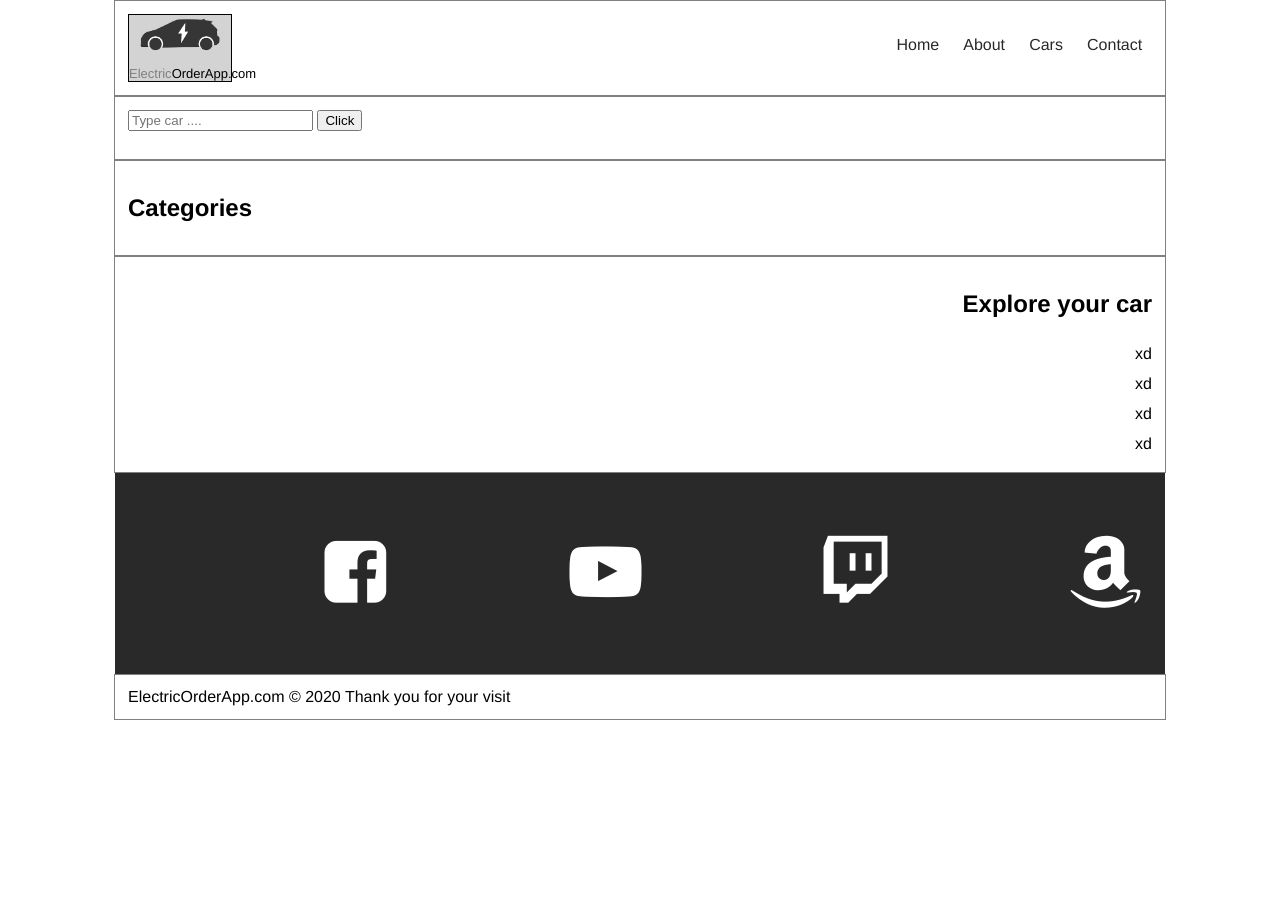
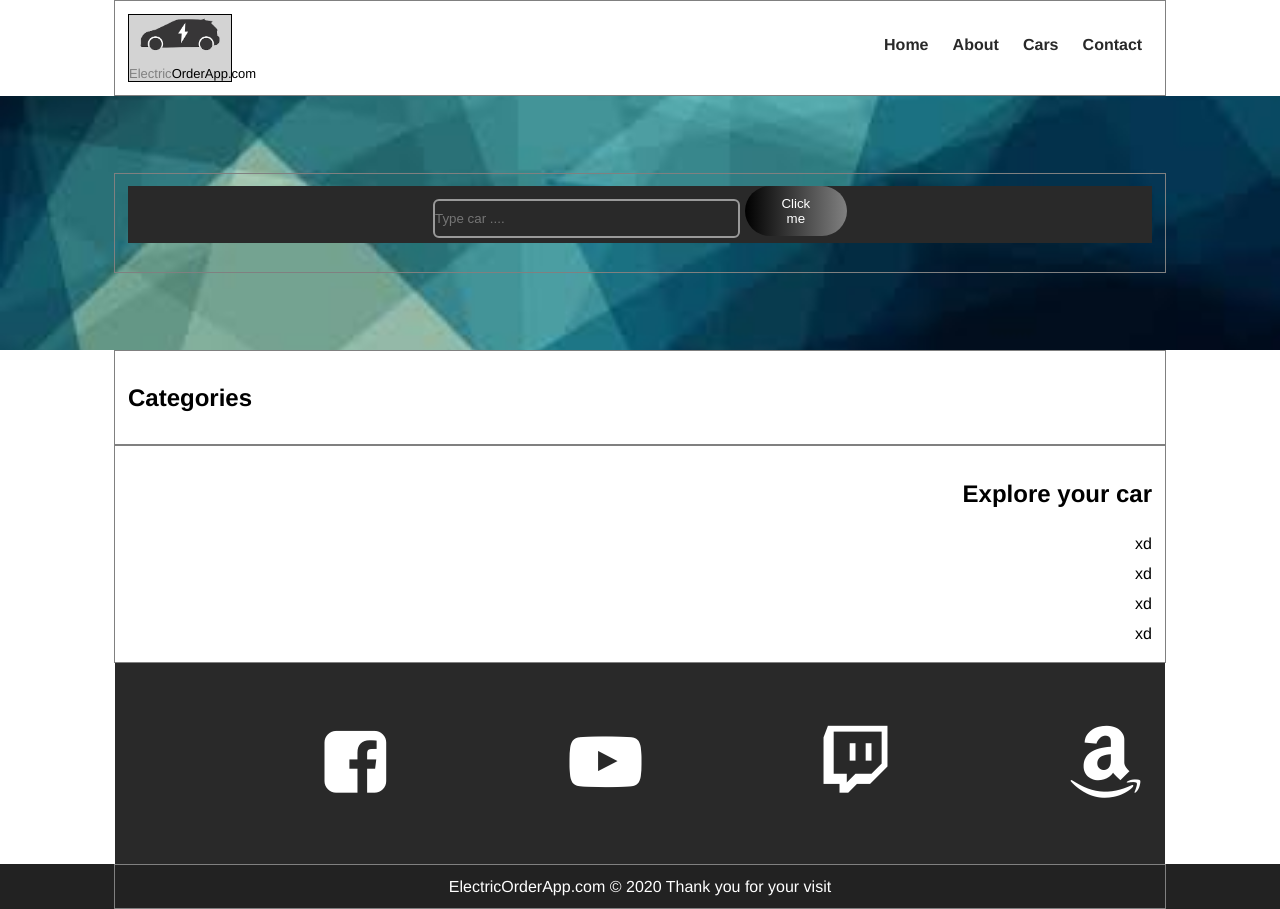
Before and after one commit to Conrado1212/SimpleCarOrderPage, a PHP site: page / in a window 1280 px wide. Before the commit the page ends 720 px from the top, so only its background shows below. Run offline with PHP 8.4, Linux system fonts and the light colour scheme.

Commit message:
add form and background

```diff
--- a/css/style.css
+++ b/css/style.css
@@ -3,6 +3,7 @@ body{
     font-family: 'Franklin Gothic Medium', 'Arial Narrow', Arial, sans-serif;
     margin: 0 0;
     padding: 0 0 ;
+
 }
 .conteiner{
     width:80%;
@@ -41,7 +42,11 @@ span{
 .menu ul li a{
    color: #292929;
    text-decoration: none;
+   font-weight: bolder;
  }
+ .menu ul li a:hover{
+    color: goldenrod;
+  }
 .clear{
     clear: both;
     float: none;
@@ -99,3 +104,49 @@ a{
     color: white;
     text-decoration: none;
 }
+.footer{
+    text-align: center;
+    background-color: #222222;
+    color: white;
+}
+.inputek{
+    background-color: #292929;
+
+}
+.car-search{
+    background-image: url(../img/back.png);
+    padding:6% 0;
+    background-repeat: no-repeat;
+    background-size: cover;
+    background-position: center;
+    text-align: center;
+}
+.submit-btn{
+    width:10%;
+    padding: 10px 30px;
+    cursor: pointer;
+    display: inline;
+    margin: auto;
+    background: linear-gradient(to right, #000000, 	#808080);
+    border:0;
+    outline:none;
+    border-radius: 30px;
+    color:#fff;
+}
+.submit-btn:hover{
+    background: linear-gradient(to right, #808080, 	#000000);
+
+}
+.input-field{
+    width:30%;
+    padding: 10px 0;
+    margin: 5px 0;
+    border-left: 0;
+    border-top:0;
+    border-right: 0;
+    border: 2px solid #999;
+    outline: none;
+    background: transparent;
+    transition: all 0.2s linear;
+    border-radius: 6px;
+}
--- a/index.html
+++ b/index.html
@@ -43,9 +43,9 @@
 </section>
 <section class="car-search">
     <div class="conteiner">
-      <form action="">
-          <input type="search" name="search" placeholder="Type car ....">
-          <input type="submit" name="submit" value="Click">
+      <form class="inputek" action="">
+          <input type="search"  class="input-field" name="search" placeholder="Type car ...." required>
+          <button type="submit" class="submit-btn">Click me</button>
       </form>
 </section>
 
```
Also changed, not shown: img/back.jpg (added), img/back.png (added).
